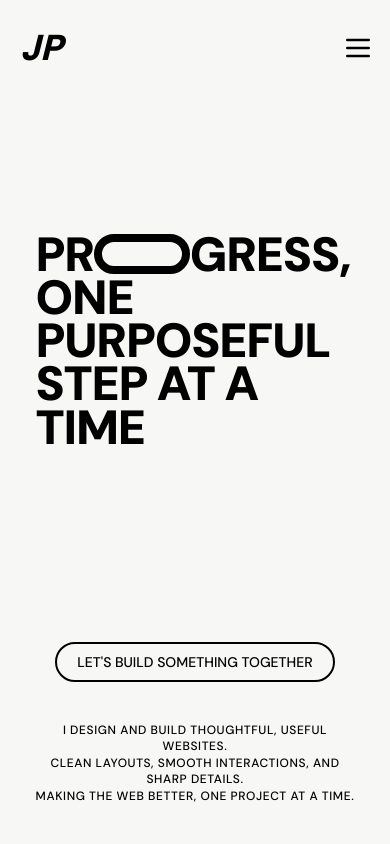
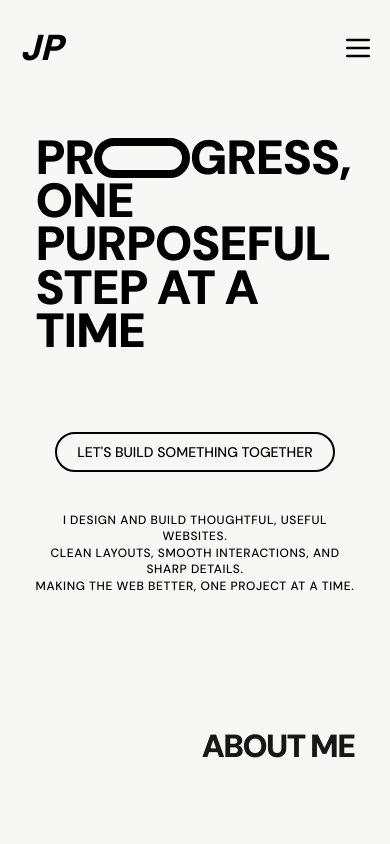
Before and after one commit to JohnPaulPacatang/portfolio, a Next.js app: page / in a window 390 px wide. Shown: the top 844 px of the page. Built offline with nearby package versions, Linux system fonts and the light colour scheme.

Commit message:
responsive progress landing

```diff
--- a/src/app/components/Landing.tsx
+++ b/src/app/components/Landing.tsx
@@ -5,9 +5,9 @@ import FadeIn from "@/app/components/animations/FadeIn";
 
 const Landing = () => {
   return (
-    <div className="flex justify-center items-center min-h-screen">
-      <div className="w-full max-w-[90%] flex flex-col justify-between h-screen py-10 px-4 md:px-6 lg:px-8">
-        <div className="flex-grow flex flex-col justify-center text-black">
+    <div className="flex justify-center items-center my-24 md:min-h-screen md:my-0">
+      <div className="w-full max-w-[90%] flex flex-col justify-between md:h-screen py-10 px-4 md:px-6 lg:px-8">
+        <div className="flex-grow flex flex-col justify-center text-black pb-20">
           <FadeIn delay={0}>
             <h1 className="text-5xl md:text-7xl lg:text-[6rem] 2xl:text-[10rem] font-black tracking-tight leading-[0.9] flex items-center md:gap-4 flex-wrap">
               PR
```
